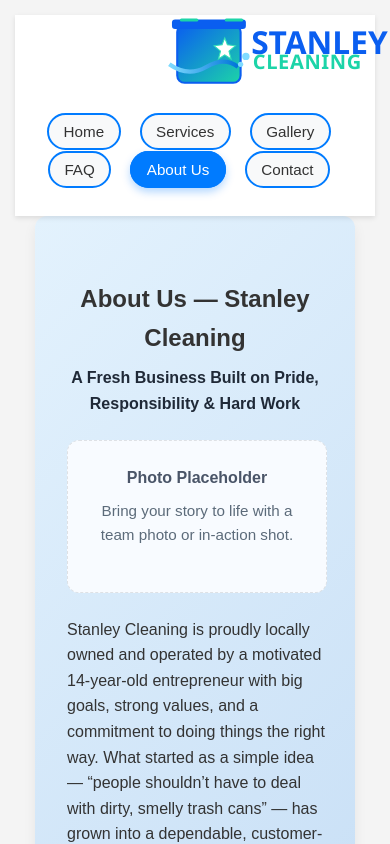
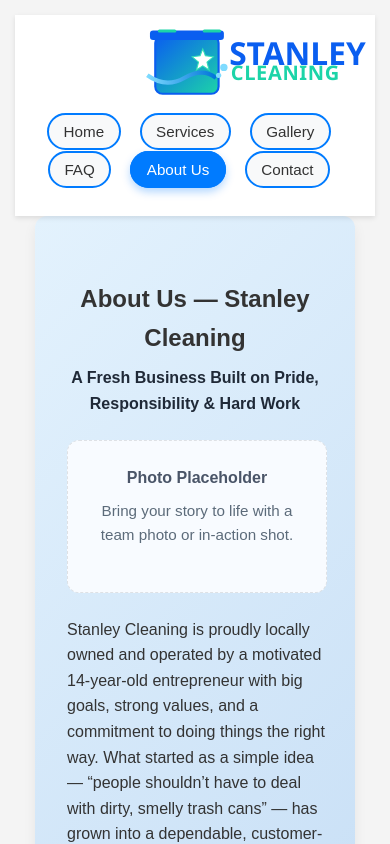
Before and after one commit to wizardsforge/jr-website, a React (Vite) app: page /#/about in a window 390 px wide. Shown: the top 844 px of the page. Built offline with nearby package versions, Linux system fonts and the light colour scheme.

Commit message:
Tweak About CTA alignment and mobile logo position

```diff
--- a/src/index.css
+++ b/src/index.css
@@ -425,6 +425,10 @@
 
 .about-cta-actions .about-card {
   text-align: center;
+  display: flex;
+  flex-direction: column;
+  justify-content: center;
+  align-items: center;
 }
 
 .about-cta-actions a {
@@ -795,7 +799,7 @@
     font-size: 0.625rem;
   }
   .logo svg {
-    transform: scale(2.2) translateY(2px);
+    transform: scale(2.2) translate(-10px, 7px);
   }
   nav ul {
     margin-top: 1rem;
```
